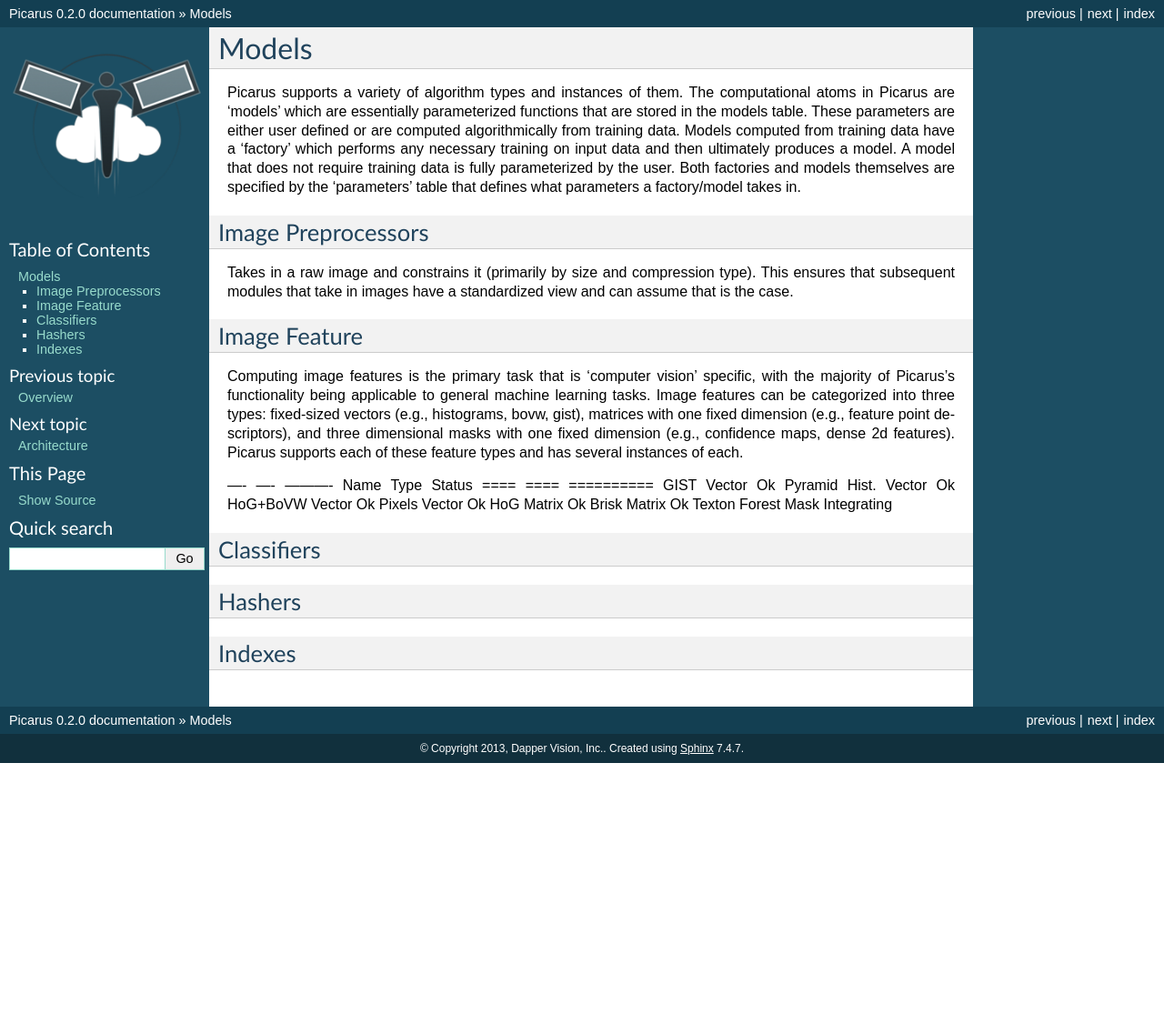
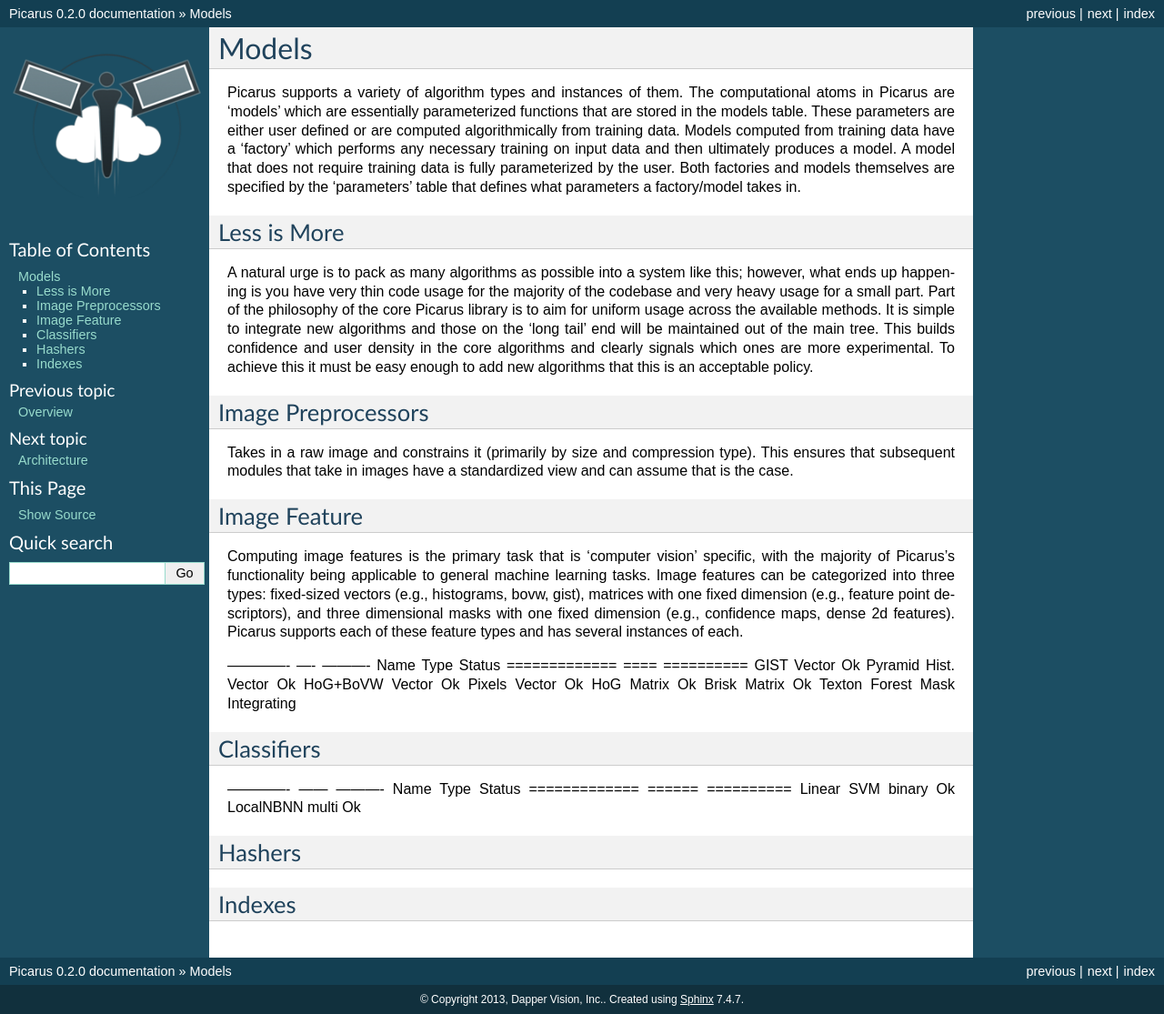
Before and after one commit to bwhite/picarus, a Sphinx documentation site: the page built from doc/algorithms.rst, in a window 1280 px wide. Shown: the whole page at 91% size. Built offline with Sphinx 7.4.7, drawn with Linux system fonts in a browser that asks for light colours; formulas are drawn with MathJax 3; before the commit the page ends 900 px from its top, so only the background shows below that.

Commit message:
Updated
Signed-off-by: Brandyn A. White <bwhite@dappervision.com>

```diff
--- a/doc/algorithms.rst
+++ b/doc/algorithms.rst
@@ -1,6 +1,10 @@
 Models
 ======
 Picarus supports a variety of algorithm types and instances of them.  The computational atoms in Picarus are 'models' which are essentially parameterized functions that are stored in the models table.  These parameters are either user defined or are computed algorithmically from training data.  Models computed from training data have a 'factory' which performs any necessary training on input data and then ultimately produces a model.  A model that does not require training data is fully parameterized by the user.  Both factories and models themselves are specified by the 'parameters' table that defines what parameters a factory/model takes in.
+
+Less is More
+------------
+A natural urge is to pack as many algorithms as possible into a system like this; however, what ends up happening is you have very thin code usage for the majority of the codebase and very heavy usage for a small part.  Part of the philosophy of the core Picarus library is to aim for uniform usage across the available methods.  It is simple to integrate new algorithms and those on the 'long tail' end will be maintained out of the main tree.  This builds confidence and user density in the core algorithms and clearly signals which ones are more experimental.  To achieve this it must be easy enough to add new algorithms that this is an acceptable policy.
 
 Image Preprocessors
 -------------------
@@ -10,9 +14,9 @@ Image Feature
 -------------
 Computing image features is the primary task that is 'computer vision' specific, with the majority of Picarus's functionality being applicable to general machine learning tasks.  Image features can be categorized into three types: fixed-sized vectors (e.g., histograms, bovw, gist), matrices with one fixed dimension (e.g., feature point descriptors), and three dimensional masks with one fixed dimension (e.g., confidence maps, dense 2d features).  Picarus supports each of these feature types and has several instances of each.
 
-----            ----       ----------
+-------------   ----       ----------
 Name            Type       Status
-====            ====       ==========
+=============   ====       ==========
 GIST            Vector     Ok
 Pyramid Hist.   Vector     Ok
 HoG+BoVW        Vector     Ok
@@ -26,6 +30,12 @@ Classifiers
 ------------
 
 
+-------------   ------       ----------
+Name            Type         Status
+=============   ======       ==========
+Linear SVM      binary       Ok
+LocalNBNN       multi        Ok
+
 Hashers
 -------
 
```
